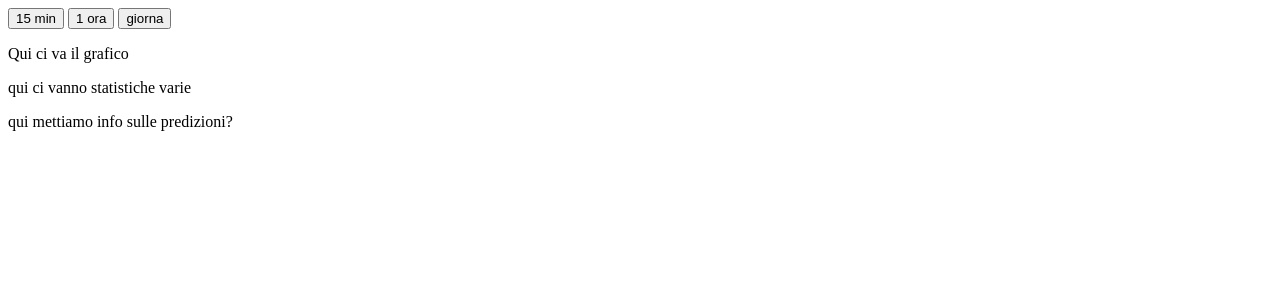
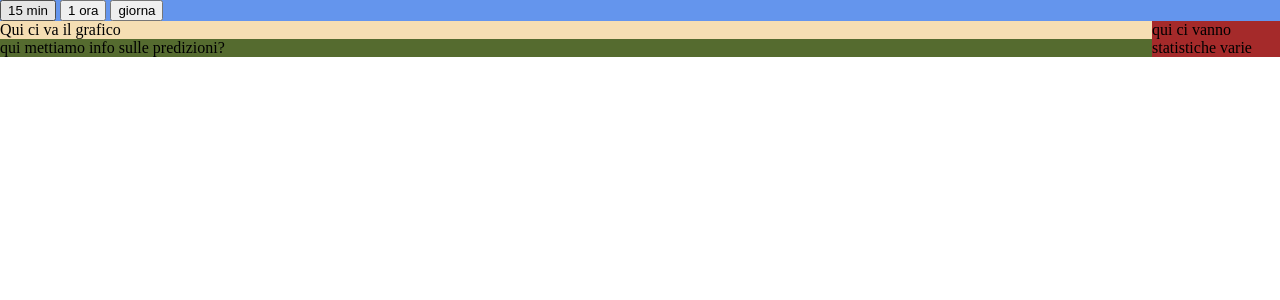
Before and after one commit to AleOmnicon/Django, a Django app: page /data_display/ in a window 1280 px wide. Shown: the top 300 px of the page. Run offline with Django 4.2, Linux system fonts and the light colour scheme.

Commit message:
suddivisione spazio

```diff
--- a/appT/data_display/static/data_display/style.css
+++ b/appT/data_display/static/data_display/style.css
@@ -2,3 +2,31 @@
     margin: 0;
     box-sizing: border-box;
 }
+
+header {
+    width: 100%;
+    height: 5%;
+
+    background-color: cornflowerblue;
+}
+
+aside {
+    float: right;
+    height: 100%;
+    width: 10%;
+
+    background-color: brown;
+}
+
+main {
+    width: 90%;
+    display: inline-block;
+
+    background-color: wheat;
+}
+
+footer {
+
+
+    background-color: darkolivegreen;
+}
--- a/appT/data_display/templates/data_display/index.html
+++ b/appT/data_display/templates/data_display/index.html
@@ -1,7 +1,8 @@
 <!DOCTYPE html>
+{% load static %}
 <html lang="en">
 <head>
-    <link rel="stylesheet" href="">
+    <link rel="stylesheet" href="{% static 'data_display/style.css' %}">
     <meta charset="UTF-8">
     <meta name="viewport" content="width=device-width, initial-scale=1.0">
     <title>Index</title>
```
